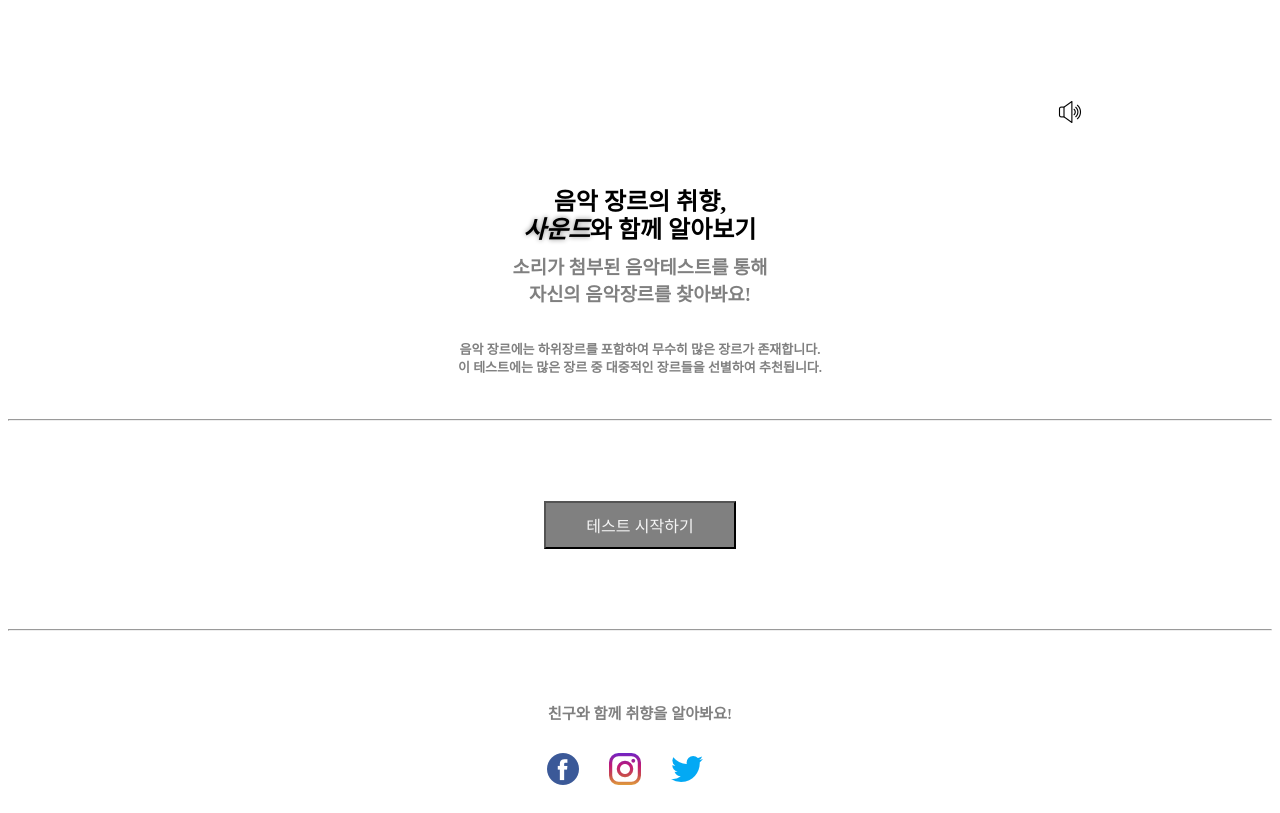
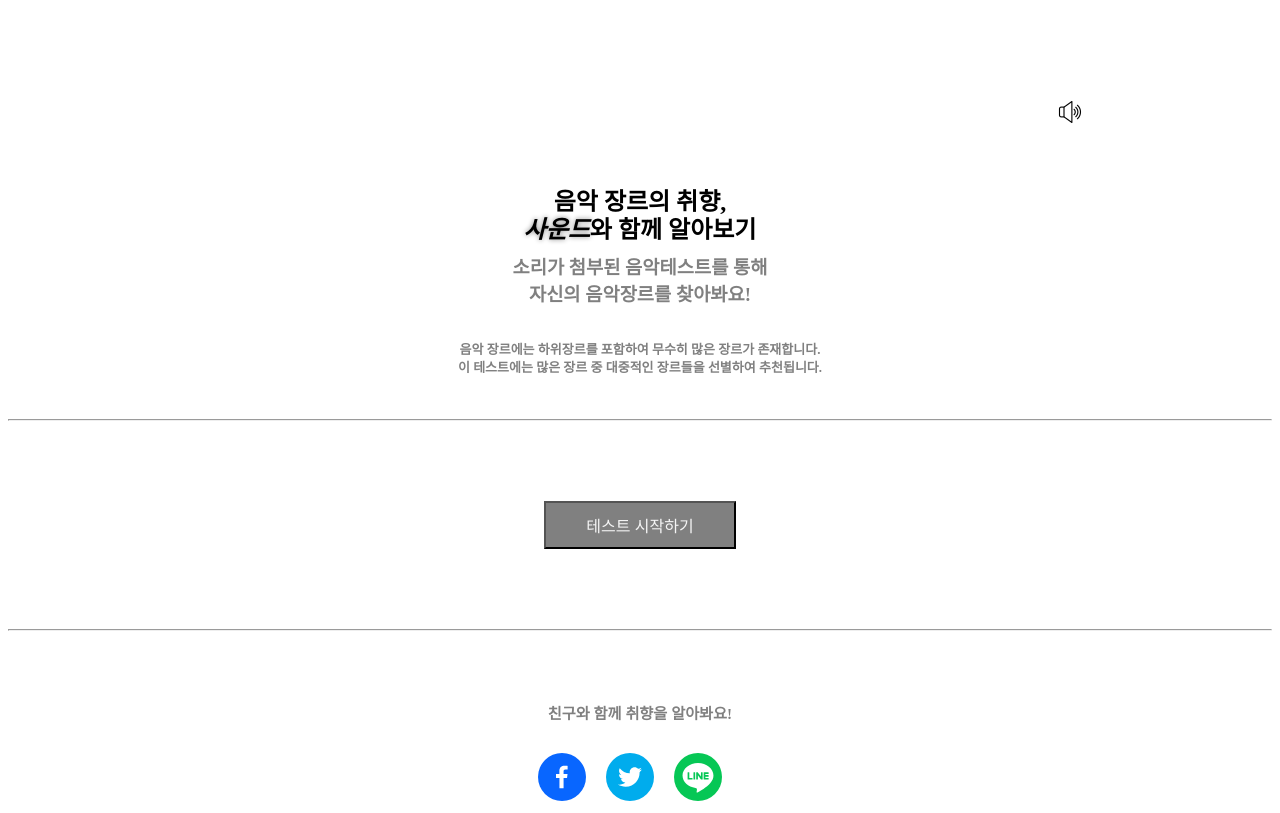
Before and after one commit to seongwon030/ReactApp, a React (Create React App) app in the folder music/: page / in a window 1280 px wide. Built offline with nearby package versions, Linux system fonts and the light colour scheme.

Commit message:
공유 버튼 수정

```diff
--- a/music/package.json
+++ b/music/package.json
@@ -10,6 +10,7 @@
     "react-dom": "^18.2.0",
     "react-router-dom": "^6.21.3",
     "react-scripts": "5.0.1",
+    "react-share": "^5.0.3",
     "web-vitals": "^2.1.4"
   },
   "scripts": {
--- a/music/src/Main.js
+++ b/music/src/Main.js
@@ -1,6 +1,17 @@
 import React from "react";
 import { useState,useRef } from "react";
 import { Link } from "react-router-dom";
+import './App.css';
+
+import {
+    FacebookShareButton,
+    FacebookIcon,
+    TwitterShareButton,
+    TwitterIcon,
+    LineShareButton,
+    LineIcon,
+
+} from "react-share"
 
 const Main = () => {
     const [isPlaying, setIsPlaying] = useState(false);
@@ -18,6 +29,12 @@ const Main = () => {
         setIsPlaying(!isPlaying);
         // audio.currenTime = 0 // 클릭하면 다시 처음으로
     };
+
+    // const onClickFb = () => {
+    //     window.open("https://www.facebook.com/sharer/sharer.php?u=https://naver.com/")
+    // }
+
+
     return (
         <div className="New">
             <div className='sound'>
@@ -46,15 +63,15 @@ const Main = () => {
                 <h3>친구와 함께 취향을 알아봐요!</h3>
             </div>
             <div className='share'>
-                <a href="https://www.facebook.com">
-                <img src="./fb.png" alt="Facebook 1"/>
-                </a>
-                <a href="https://www.instagram.com">
-                <img src="./insta.png" alt="Instagram 1"/>
-                </a>
-                <a href="https://www.twitter.com">
-                <img src="./twit.png" alt="Twitter 1"/>
-                </a>
+                <FacebookShareButton style={{ marginRight: "20px" }} url={"/"}>
+                    <FacebookIcon size={48} round={true} borderRadius={24}></FacebookIcon>
+                </FacebookShareButton>
+                <TwitterShareButton style={{ marginRight: "20px" }} url="/">
+                    <TwitterIcon size={48} round={true} borderRadius={24}></TwitterIcon>
+                </TwitterShareButton>
+                <LineShareButton style={{ marginRight: "20px" }} url={"/"}>
+                    <LineIcon size={48} round={true} borderRadius={24}></LineIcon>
+                </LineShareButton>
             </div>
         </div>
     );
```
